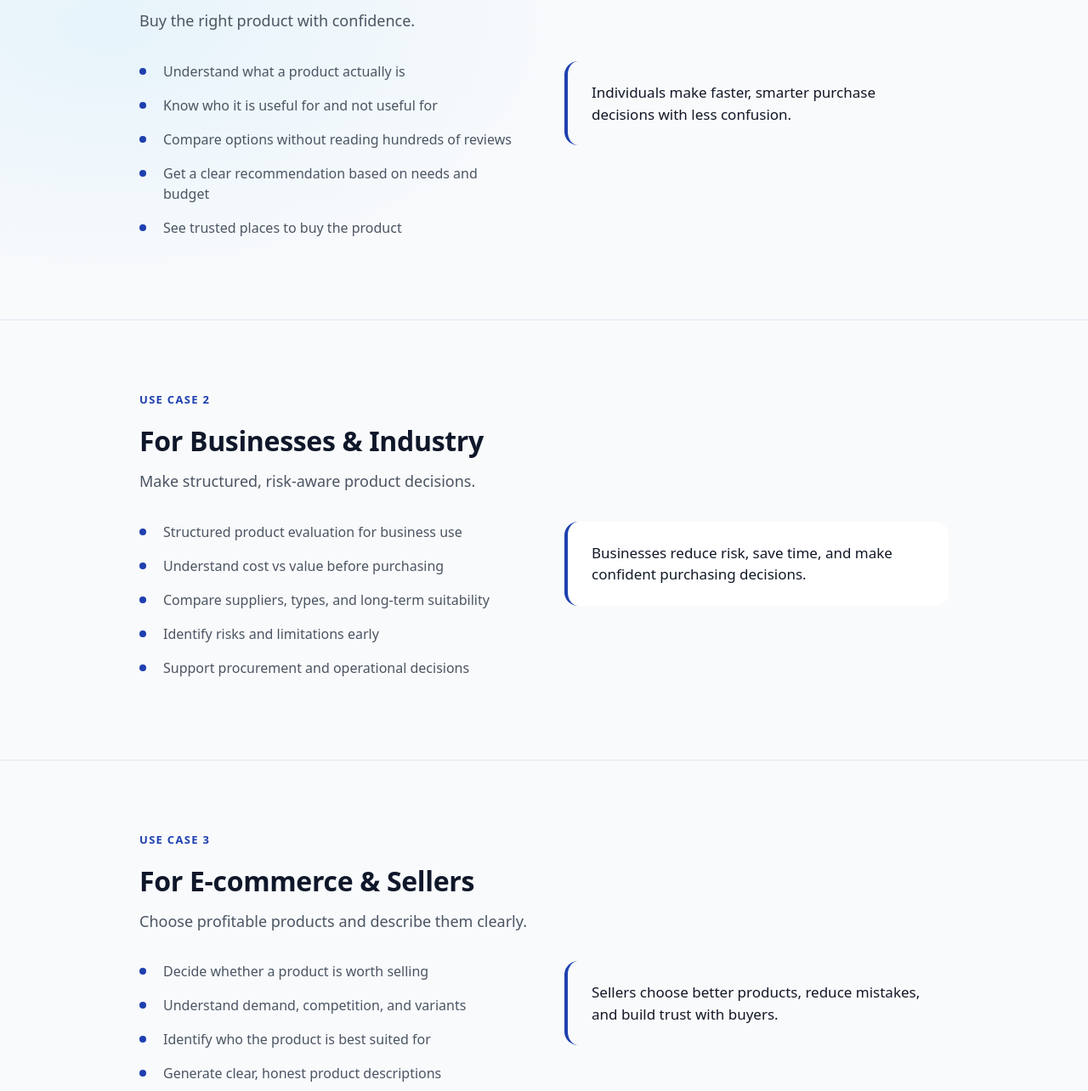
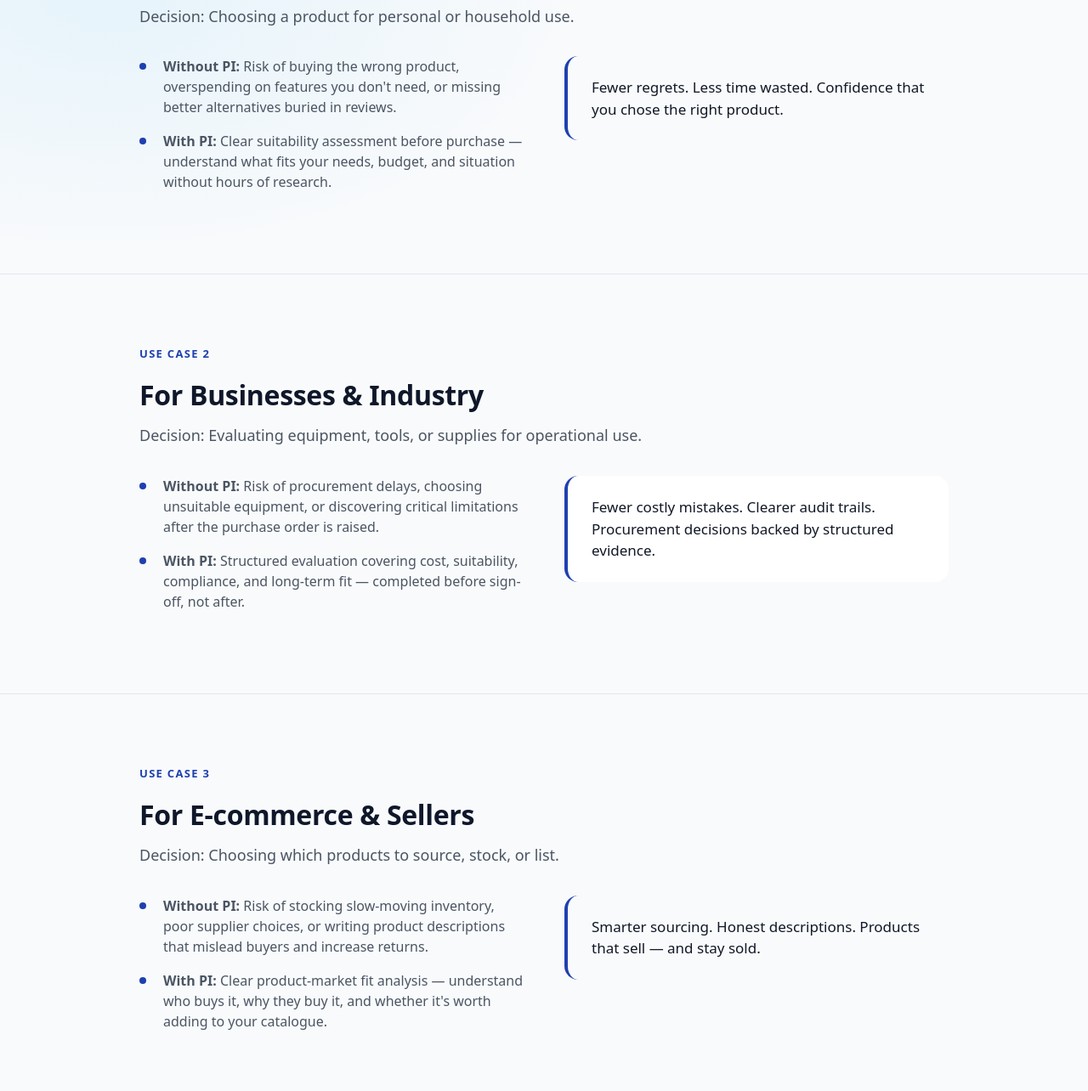
Before and after one commit to Kesava1642/product-intelligence-mvp, a plain HTML site: page use-cases.html in a window 1280 px wide. Shown: the part 636-1920 px from the top of the page at 85% size. Drawn offline with Linux system fonts and the light colour scheme.

Commit message:
copy: make use cases outcome-driven and endorsement-ready

```diff
--- a/use-cases.html
+++ b/use-cases.html
@@ -438,10 +438,11 @@
     </header>
 
     <!-- MVP Banner -->
-    <div style="background: #fef3c7; border-bottom: 1px solid #fcd34d; padding: 12px 0; text-align: center; margin-top: 72px;">
-        <div class="container">
-            <p style="font-size: 14px; color: #92400e; font-weight: 500; margin: 0;">📋 <strong>MVP Proof-of-Concept</strong> — This page demonstrates how Product Intelligence serves different user types.</p>
-        </div>
+    <div class="mvp-banner" style="margin-top: 72px;">
+      <div class="mvp-banner-inner">
+        <span class="mvp-badge">MVP</span>
+        Proof-of-Concept — This page demonstrates how Product Intelligence serves different user types.
+      </div>
     </div>
 
     <!-- Page Header -->
@@ -458,18 +459,15 @@
             <div class="use-case-header">
                 <span class="use-case-label">Use Case 1</span>
                 <h2 class="use-case-title">For Individuals</h2>
-                <p class="use-case-subtitle">Buy the right product with confidence.</p>
+                <p class="use-case-subtitle">Decision: Choosing a product for personal or household use.</p>
             </div>
             <div class="use-case-content">
                 <ul class="use-case-list">
-                    <li>Understand what a product actually is</li>
-                    <li>Know who it is useful for and not useful for</li>
-                    <li>Compare options without reading hundreds of reviews</li>
-                    <li>Get a clear recommendation based on needs and budget</li>
-                    <li>See trusted places to buy the product</li>
+                    <li><strong>Without PI:</strong> Risk of buying the wrong product, overspending on features you don't need, or missing better alternatives buried in reviews.</li>
+                    <li><strong>With PI:</strong> Clear suitability assessment before purchase — understand what fits your needs, budget, and situation without hours of research.</li>
                 </ul>
                 <div class="use-case-outcome">
-                    <p>Individuals make faster, smarter purchase decisions with less confusion.</p>
+                    <p>Fewer regrets. Less time wasted. Confidence that you chose the right product.</p>
                 </div>
             </div>
         </div>
@@ -481,18 +479,15 @@
             <div class="use-case-header">
                 <span class="use-case-label">Use Case 2</span>
                 <h2 class="use-case-title">For Businesses & Industry</h2>
-                <p class="use-case-subtitle">Make structured, risk-aware product decisions.</p>
+                <p class="use-case-subtitle">Decision: Evaluating equipment, tools, or supplies for operational use.</p>
             </div>
             <div class="use-case-content">
                 <ul class="use-case-list">
-                    <li>Structured product evaluation for business use</li>
-                    <li>Understand cost vs value before purchasing</li>
-                    <li>Compare suppliers, types, and long-term suitability</li>
-                    <li>Identify risks and limitations early</li>
-                    <li>Support procurement and operational decisions</li>
+                    <li><strong>Without PI:</strong> Risk of procurement delays, choosing unsuitable equipment, or discovering critical limitations after the purchase order is raised.</li>
+                    <li><strong>With PI:</strong> Structured evaluation covering cost, suitability, compliance, and long-term fit — completed before sign-off, not after.</li>
                 </ul>
                 <div class="use-case-outcome">
-                    <p>Businesses reduce risk, save time, and make confident purchasing decisions.</p>
+                    <p>Fewer costly mistakes. Clearer audit trails. Procurement decisions backed by structured evidence.</p>
                 </div>
             </div>
         </div>
@@ -504,19 +499,15 @@
             <div class="use-case-header">
                 <span class="use-case-label">Use Case 3</span>
                 <h2 class="use-case-title">For E-commerce & Sellers</h2>
-                <p class="use-case-subtitle">Choose profitable products and describe them clearly.</p>
+                <p class="use-case-subtitle">Decision: Choosing which products to source, stock, or list.</p>
             </div>
             <div class="use-case-content">
                 <ul class="use-case-list">
-                    <li>Decide whether a product is worth selling</li>
-                    <li>Understand demand, competition, and variants</li>
-                    <li>Identify who the product is best suited for</li>
-                    <li>Generate clear, honest product descriptions</li>
-                    <li>Compare products before adding them to a store</li>
-                    <li>Access sourcing and buying links</li>
+                    <li><strong>Without PI:</strong> Risk of stocking slow-moving inventory, poor supplier choices, or writing product descriptions that mislead buyers and increase returns.</li>
+                    <li><strong>With PI:</strong> Clear product-market fit analysis — understand who buys it, why they buy it, and whether it's worth adding to your catalogue.</li>
                 </ul>
                 <div class="use-case-outcome">
-                    <p>Sellers choose better products, reduce mistakes, and build trust with buyers.</p>
+                    <p>Smarter sourcing. Honest descriptions. Products that sell — and stay sold.</p>
                 </div>
             </div>
         </div>
```
